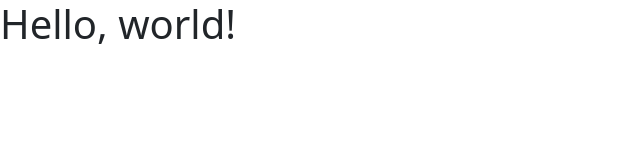
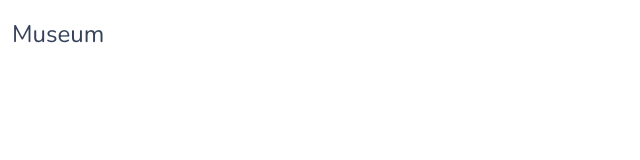
Before and after one commit to Hazzanawarafik/belajar_bootstrap, a plain HTML site: page museum.html in a window 1280 px wide. Shown: the whole page, without its empty margins (0-640 px from the left). Drawn offline with nearby package versions, Linux system fonts and the light colour scheme.

Commit message:
Studi kasus museum arkeologi 2

```diff
--- a/app.css
+++ b/app.css
@@ -0,0 +1,20 @@
+body{
+    background: white;
+    font-family: 'Nunito',sans-serif;
+}
+#navbar{
+    font-size: 1.5rem;
+    font-weight: 100;
+}
+
+#navbar .nav-link{
+    color: white;
+}
+#navbar .nav-link:hover{
+    color: #354259;
+}
+
+#navbar .navbar-brand{
+    color: #354259;
+    font-size: 1.5rem;
+}
--- a/museum.html
+++ b/museum.html
@@ -5,13 +5,31 @@
     <meta charset="utf-8">
     <meta name="viewport" content="width=device-width, initial-scale=1">
     <title>Museum</title>
+    <link rel="preconnect" href="https://fonts.googleapis.com">
+    <link rel="preconnect" href="https://fonts.gstatic.com" crossorigin>
+    <link href="https://fonts.googleapis.com/css2?family=Nunito:wght@200&display=swap" rel="stylesheet">
     <link href="https://cdn.jsdelivr.net/npm/bootstrap@5.3.0/dist/css/bootstrap.min.css" rel="stylesheet"
         integrity="sha384-9ndCyUaIbzAi2FUVXJi0CjmCapSmO7SnpJef0486qhLnuZ2cdeRhO02iuK6FUUVM" crossorigin="anonymous">
     <link rel="stylesheet" href="app.css">
 </head>
 
 <body>
-    <h1>Hello, world!</h1>
+    <nav class="navbar navbar-expand-lg" id="navbar">
+        <div class="container-fluid">
+            <a class="navbar-brand" href="#">Museum</a>
+            <button class="navbar-toggler" type="button" data-bs-toggle="collapse" data-bs-target="#navbarNavAltMarkup"
+                aria-controls="navbarNavAltMarkup" aria-expanded="false" aria-label="Toggle navigation">
+                <span class="navbar-toggler-icon"></span>
+            </button>
+            <div class="collapse navbar-collapse" id="navbarNavAltMarkup">
+                <div class="navbar-nav">
+                    <a class="nav-link active" aria-current="page" href="#">Home</a>
+                    <a class="nav-link" href="#about">About</a>
+                    <a class="nav-link" href="#ticket">Ticket</a>
+                </div>
+            </div>
+        </div>
+    </nav>
     <script src="https://cdn.jsdelivr.net/npm/bootstrap@5.3.0/dist/js/bootstrap.bundle.min.js"
         integrity="sha384-geWF76RCwLtnZ8qwWowPQNguL3RmwHVBC9FhGdlKrxdiJJigb/j/68SIy3Te4Bkz"
         crossorigin="anonymous"></script>
```
